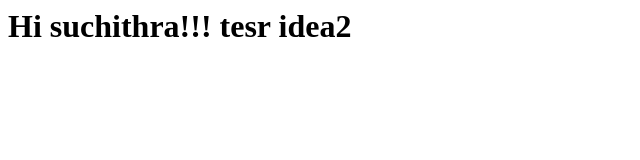
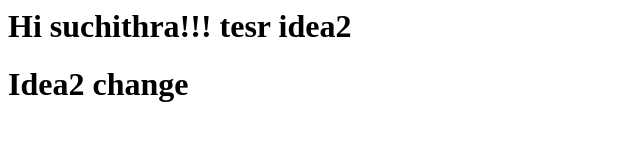
Before and after one commit to Suchithra17/mycart, a plain HTML site: page CODE/index.html in a window 1280 px wide. Shown: the whole page, without its empty margins (0-640 px from the left). Drawn offline with Linux system fonts and the light colour scheme.

Commit message:
idea2 change

```diff
--- a/CODE/index.html
+++ b/CODE/index.html
@@ -1 +1,2 @@
 <h1>Hi suchithra!!! tesr idea2</h1>
+<h1>Idea2 change</h1>
```
